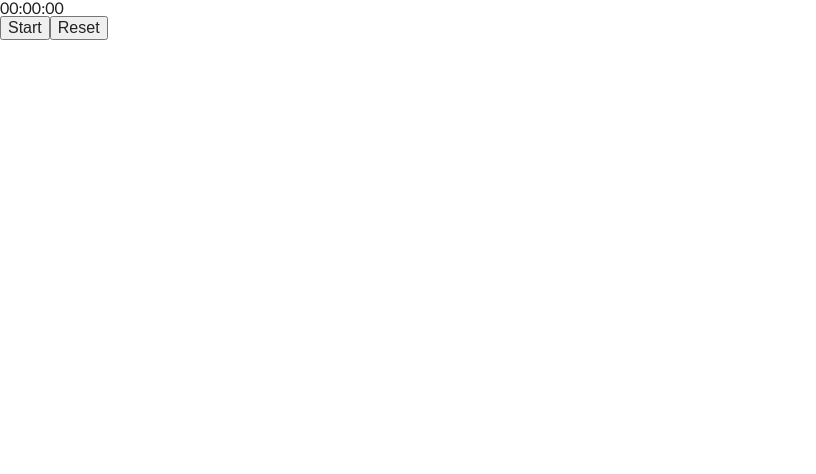
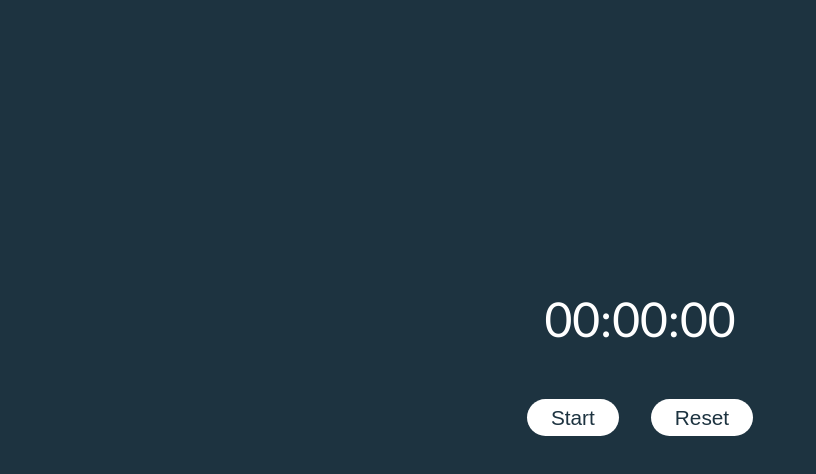
Before and after one commit to VladBrok/angular-frontend-test-task, an Angular app: page / in a window 1280 px wide. Shown: the top 474 px of the page, without its empty margins (0-816 px from the left). Built offline with nearby package versions, Linux system fonts and the light colour scheme.

Commit message:
add styles

```diff
--- a/src/app/stopwatch/stopwatch.component.css
+++ b/src/app/stopwatch/stopwatch.component.css
@@ -0,0 +1,47 @@
+.stopwatch__container {
+  height: 100vh;
+  background-color: var(--secondary);
+  display: flex;
+  align-items: center;
+  justify-content: center;
+}
+
+.stopwatch__inner-container {
+  display: flex;
+  flex-direction: column;
+  align-items: center;
+  justify-content: center;
+}
+
+.stopwatch__button {
+  background: var(--primary);
+  color: var(--secondary);
+  padding: 0.4rem 1.5rem;
+  border-radius: 1.5rem;
+  font-size: 1.3rem;
+  /* border: 3px solid green; */
+}
+
+.stopwatch__button:hover {
+  transform: scale(1.05);
+}
+
+.stopwatch__button:active {
+  transform: scale(1);
+}
+
+.stopwatch__options {
+  display: flex;
+  gap: 2rem;
+}
+
+.stopwatch__timer {
+  color: var(--primary);
+  font-size: 3rem;
+  margin-bottom: 3.5rem;
+  text-align: center;
+}
+
+.stopwatch__wait-button {
+  margin-top: 2rem;
+}
--- a/src/app/stopwatch/stopwatch.component.html
+++ b/src/app/stopwatch/stopwatch.component.html
@@ -1,11 +1,21 @@
-<div>
-  <div>
-    <h1>{{ displayTime }}</h1>
-    <p>
-      <button *ngIf="!isRunning" (click)="start()">Start</button>
-      <button *ngIf="isRunning" (click)="stop()">Stop</button>
-      <button (click)="reset()">Reset</button>
-      <button *ngIf="isRunning" (click)="wait()">Wait</button>
+<div class="stopwatch__container">
+  <div class="stopwatch__inner-container">
+    <h1 class="stopwatch__timer">{{ displayTime }}</h1>
+    <p class="stopwatch__options">
+      <button *ngIf="!isRunning" (click)="start()" class="stopwatch__button">
+        Start
+      </button>
+      <button *ngIf="isRunning" (click)="stop()" class="stopwatch__button">
+        Stop
+      </button>
+      <button (click)="reset()" class="stopwatch__button">Reset</button>
     </p>
+    <button
+      [style.visibility]="isRunning ? 'visible' : 'hidden'"
+      (click)="wait()"
+      class="stopwatch__button stopwatch__wait-button"
+    >
+      Wait
+    </button>
   </div>
 </div>
--- a/src/index.html
+++ b/src/index.html
@@ -35,7 +35,7 @@
     <link rel="preconnect" href="https://fonts.googleapis.com" />
     <link rel="preconnect" href="https://fonts.gstatic.com" crossorigin />
     <link
-      href="https://fonts.googleapis.com/css2?family=Lato&display=swap"
+      href="https://fonts.googleapis.com/css2?family=Lato:wght@400&display=swap"
       rel="stylesheet"
     />
     <base href="/" />
--- a/src/styles.css
+++ b/src/styles.css
@@ -90,6 +90,10 @@ video {
   font-size: 100%;
   font: inherit;
   vertical-align: baseline;
+}
+
+button {
+  border: none;
 }
 
 /* make sure to set some focus styles for accessibility */
@@ -201,6 +205,8 @@ audio:not([controls]) {
  */
 
 html {
+  --primary: #ffffff;
+  --secondary: #1d3340;
   font-family: "Lato", sans-serif;
   font-size: 100%; /* 1 */
   -webkit-text-size-adjust: 100%; /* 2 */
@@ -407,14 +413,6 @@ table {
   border-spacing: 0;
 }
 
-html,
-button,
-input,
-select,
-textarea {
-  color: #222;
-}
-
 ::-moz-selection {
   background: #b3d4fc;
   text-shadow: none;
```
